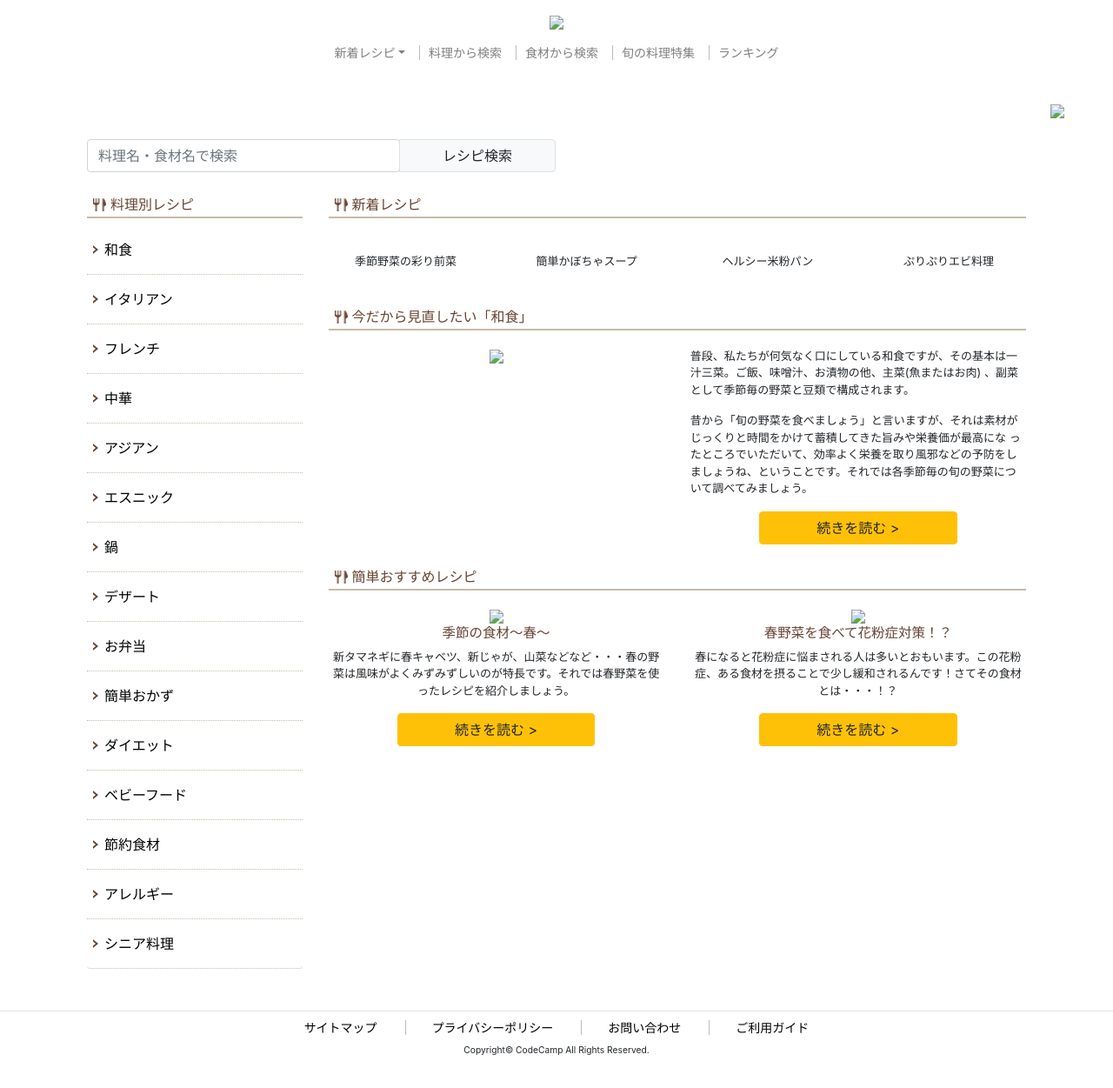
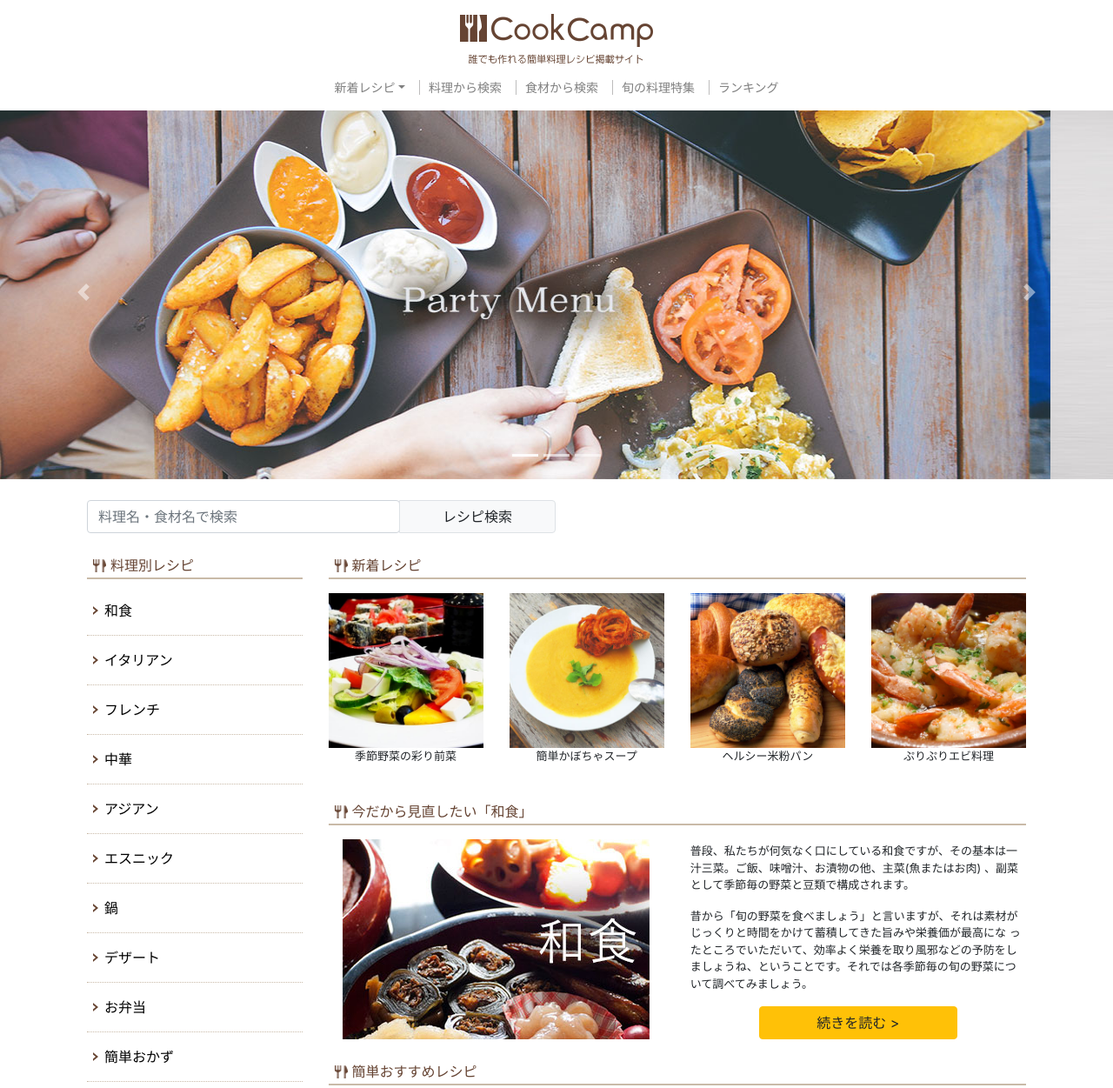
Before and after one commit to tusdurannnn/cookcamp1, a plain HTML site: page index.html in a window 1280 px wide. Shown: the top 1251 px of the page at 87% size. Drawn offline with nearby package versions, Linux system fonts and the light colour scheme; files whose address does not match are found by name.

Commit message:
Update index.html

```diff
--- a/index.html
+++ b/index.html
@@ -25,7 +25,7 @@
    <header>
       <nav class="navbar navbar-expand-md navbar-light bg-white flex-md-column fixed-top">
         <div class="mx-auto">
-          <a href="#"><img src="logo.png" class="mt-2 img_logo"></a>
+          <a href="#"><img src="cook1/logo.png" class="mt-2 img_logo"></a>
         </div>
         <button class="navbar-toggler" data-toggle="collapse" data-target="#mainNav">
           <span class="navbar-toggler-icon"></span>
@@ -71,9 +71,9 @@
        <li data-target="#cl" data-slide-to="2"></li>
      </ol>
      <div class="carousel-inner">
-       <div class="carousel-item active"><img src="key_visual.jpg" class="d-block w-100"></div>
-       <div class="carousel-item"><img src="key_visual2.jpg" class="d-block w-100"></div>
-       <div class="carousel-item"><img src="key_visual3.jpg" class="d-block w-100"></div>
+       <div class="carousel-item active"><img src="cook1/key_visual.jpg" class="d-block w-100"></div>
+       <div class="carousel-item"><img src="cook1/key_visual2.jpg" class="d-block w-100"></div>
+       <div class="carousel-item"><img src="cook1/key_visual3.jpg" class="d-block w-100"></div>
      </div>
      <a class="carousel-control-prev" href="#cl" data-slide="prev">
        <span class="carousel-control-prev-icon"></span>
@@ -82,7 +82,7 @@
        <span class="carousel-control-next-icon"></span>
       </a>
    </div>
-   </header>
+
 
    <!--hedder/footer以の全体を囲うためのDiv -->
    <div class="container  my-4">
@@ -161,25 +161,25 @@
           <div class="row mt-3">
             <div class="col-md-3 col-6 text-center">
               <a role="button" data-target="#modal1" data-toggle="modal">
-                <img src="image01.jpg" class="img-fluid" data-toggle="tooltip" data-placement="top" title="イタリアン">
+                <img src="cook1/image01.jpg" class="img-fluid" data-toggle="tooltip" data-placement="top" title="イタリアン">
                 <p class="text-center">季節野菜の彩り前菜</p>
               </a>
             </div>
             <div class="col-md-3 col-6 text-center">
               <a data-target="#modal2" role="button" data-toggle="modal">
-                <img src="image02.jpg" class="img-fluid" data-toggle="tooltip" data-placement="top" title="フレンチ">
+                <img src="cook1/image02.jpg" class="img-fluid" data-toggle="tooltip" data-placement="top" title="フレンチ">
                 <p class="text-center">簡単かぼちゃスープ</p>
               </a>
             </div>
             <div class="col-md-3 col-6 text-center">
               <a data-target="#modal3" role="button" data-toggle="modal">
-                <img src="image03.jpg" class="img-fluid" data-toggle="tooltip" data-placement="top" title="ダイエット">
+                <img src="cook1/image03.jpg" class="img-fluid" data-toggle="tooltip" data-placement="top" title="ダイエット">
                 <p class="text-center">ヘルシー米粉パン</p>
               </a>
             </div>
             <div class="col-md-3 col-6 text-center">
               <a data-target="#modal4" role="button" data-toggle="modal">
-                <img src="image04.jpg" class="img-fluid" data-toggle="tooltip" data-placement="top" title="エスニック">
+                <img src="cook1/image04.jpg" class="img-fluid" data-toggle="tooltip" data-placement="top" title="エスニック">
                 <p class="text-center">ぷりぷりエビ料理</p>
               </a>
             </div>
@@ -191,7 +191,7 @@
           <div class="modal-dialog">
             <div class="modal-content">
               <div class="modal-body">
-                <img src="image08.jpg" class="img-fluid" data-dismiss="modal">
+                <img src="cook1/image08.jpg" class="img-fluid" data-dismiss="modal">
                 <p>様々な食材を使用し作り上げた色とりどりの前菜はテーブルをカラフルに彩ります♪</p>
               </div>
               <div class="modal-footer">
@@ -204,7 +204,7 @@
           <div class="modal-dialog">
             <div class="modal-content">
               <div class="modal-body">
-                <img src="image09.jpg" class="img-fluid" data-dismiss="modal">
+                <img src="cook1/image09.jpg" class="img-fluid" data-dismiss="modal">
                 <p>柔らかく蒸したあとはホイッパーで混ぜるだけの簡単レシピです！かぼちゃは、ビタミンやミネラルが豊富なので美容や冷え性に良いですよ♪</p>
               </div>
               <div class="modal-footer">
@@ -217,7 +217,7 @@
           <div class="modal-dialog">
             <div class="modal-content">
               <div class="modal-body">
-                <img src="image10.jpg" class="img-fluid" data-dismiss="modal">
+                <img src="cook1/image10.jpg" class="img-fluid" data-dismiss="modal">
                 <p>米粉を使ったさっくりとした軽い食感のパンです♪米粉は日本の主食のお米で作られており、ヘルシーで口当たりもいいですよ♪</p>
               </div>
               <div class="modal-footer">
@@ -230,7 +230,7 @@
           <div class="modal-dialog">
             <div class="modal-content">
               <div class="modal-body">
-                <img src="image11.jpg" class="img-fluid">
+                <img src="cook1/image11.jpg" class="img-fluid">
                 <p>エビがサラダやスープ、ごはんなどに入っていると、テンションが上がりますよね♪ただ、エビは意外に調理が難しいという声も...。実はあるテクニックを使うだけでエビがプリップリに仕上がっちゃうんです♪</p>
               </div>
               <div class="modal-footer">
@@ -246,7 +246,7 @@
     <h2 class="dish">今だから見直したい「和食」</h2>
      <div class="row mt-3">
         <div class="col-md-6 text-center">
-           <img src="image05.jpg" class="img-fluid"></img>
+           <img src="cook1/image05.jpg" class="img-fluid">
         </div>
         <div class="col-md-6 mt-1">
            <p>普段、私たちが何気なく口にしている和食ですが、その基本は一汁三菜。ご飯、味噌汁、お漬物の他、主菜(魚またはお肉) 、副菜として季節毎の野菜と豆類で構成されます。</p>
@@ -261,13 +261,13 @@
            <h2 class="dish">簡単おすすめレシピ</h2>
            <div class="row mt-3">
            <div class="recipi_1 col-md-6 text-center pb-3">
-               <img src="image06.jpg" class="img-fluid">
+               <img src="cook1/image06.jpg" class="img-fluid">
                <h3 class="recipi_dish">季節の食材～春～</h3>
                <p>新タマネギに春キャベツ、新じゃが、山菜などなど・・・春の野菜は風味がよくみずみずしいのが特長です。それでは春野菜を使ったレシピを紹介しましょう。</p>
                <div class="col-md-8 mx-auto"><a class="btn btn-warning btn-block">続きを読む > </a></div>
            </div>
            <div class="recipi_2 col-md-6 text-center">
-               <img src="image07.jpg" class="img-fluid">
+               <img src="cook1/image07.jpg" class="img-fluid">
                <h3 class="recipi_dish">春野菜を食べて花粉症対策！？</h3>
                <p>春になると花粉症に悩まされる人は多いとおもいます。この花粉症、ある食材を摂ることで少し緩和されるんです！さてその食材とは・・・！？</p>
                <div class="col-md-8 mx-auto"><a class="btn btn-warning btn-block">続きを読む > </a></div>
```
